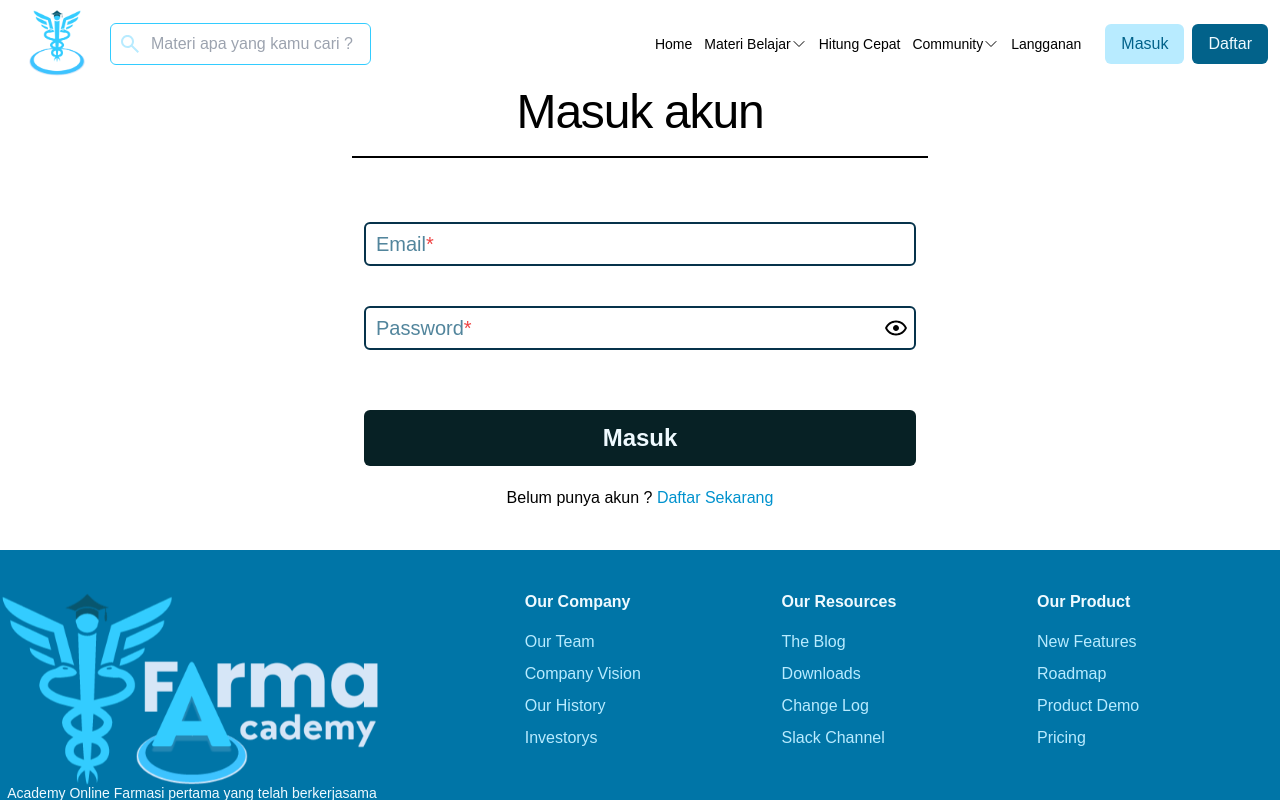
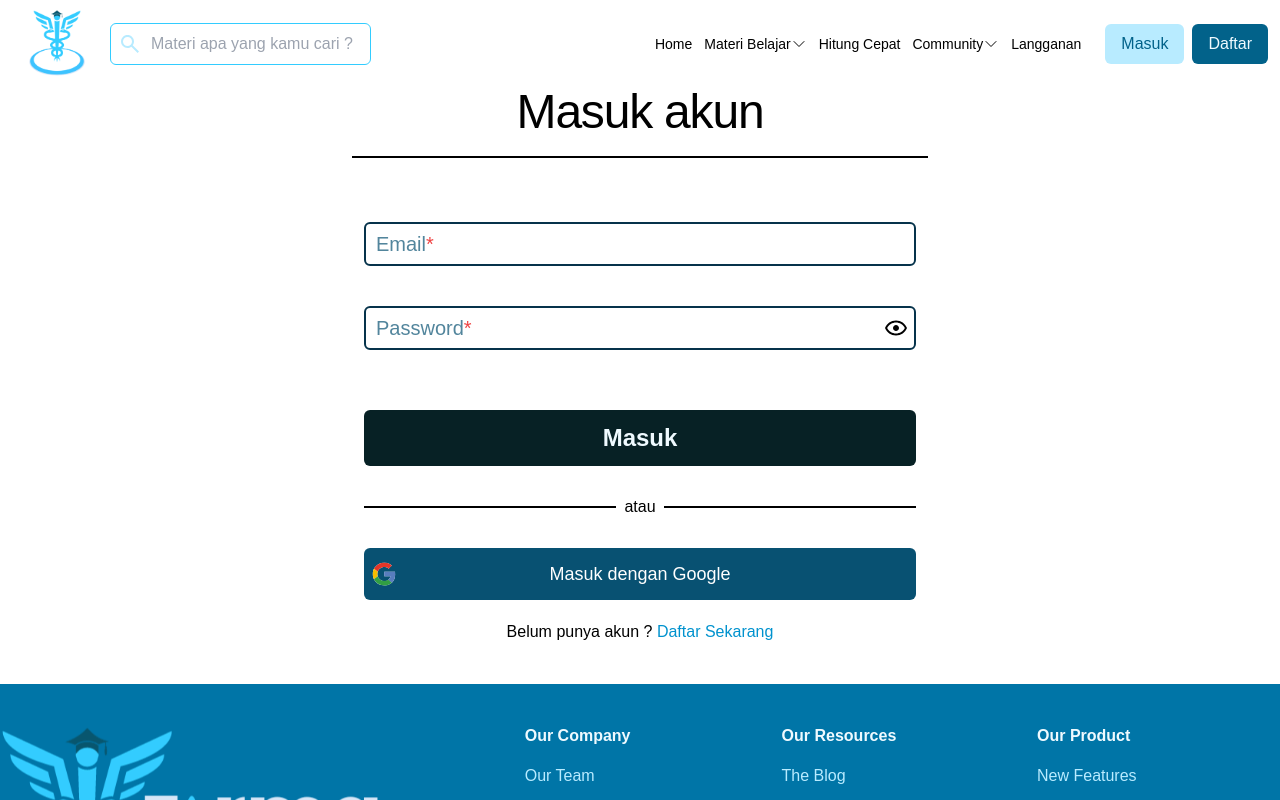
Before and after one commit to dalevar/farma_academy, a React (Vite) app: page /login in a window 1280 px wide. Shown: the top 800 px of the page. Built offline with nearby package versions, Linux system fonts and the light colour scheme.

Commit message:
landing page something added and login google button added

```diff
--- a/src/components/Icons.jsx
+++ b/src/components/Icons.jsx
@@ -80,7 +80,7 @@ export function IconEyes() {
 }
 
 // eslint-disable-next-line react/prop-types
-export function IconChecked({className}) {
+export function IconChecked({ className }) {
     return (
         <svg xmlns="http://www.w3.org/2000/svg" className={`w-full h-full ${className}`} viewBox="0 0 24 24" fill="none">
             <path d="M10.243 16.314L6 12.07L7.414 10.656L10.243 13.484L15.899 7.82703L17.314 9.24203L10.243 16.312V16.314Z" fill="black" />
@@ -92,7 +92,26 @@ export function IconChecked({className}) {
 export function IconComment() {
     return (
         <svg xmlns="http://www.w3.org/2000/svg" width="20" height="20" viewBox="0 0 20 20" fill="none">
-            <path d="M5.83268 15C5.59657 15 5.39852 14.92 5.23852 14.76C5.07852 14.6 4.99879 14.4022 4.99935 14.1666V12.5H15.8327V4.99996H17.4993C17.7355 4.99996 17.9335 5.07996 18.0935 5.23996C18.2535 5.39996 18.3332 5.59774 18.3327 5.8333V18.3333L14.9993 15H5.83268ZM1.66602 14.1666V2.49996C1.66602 2.26385 1.74602 2.0658 1.90602 1.9058C2.06602 1.7458 2.26379 1.66607 2.49935 1.66663H13.3327C13.5688 1.66663 13.7668 1.74663 13.9268 1.90663C14.0868 2.06663 14.1666 2.26441 14.166 2.49996V9.99996C14.166 10.2361 14.086 10.4341 13.926 10.5941C13.766 10.7541 13.5682 10.8339 13.3327 10.8333H4.99935L1.66602 14.1666ZM12.4993 9.16663V3.3333H3.33268V9.16663H12.4993Z" fill="black" fillOpacity="0.8"/>
+            <path d="M5.83268 15C5.59657 15 5.39852 14.92 5.23852 14.76C5.07852 14.6 4.99879 14.4022 4.99935 14.1666V12.5H15.8327V4.99996H17.4993C17.7355 4.99996 17.9335 5.07996 18.0935 5.23996C18.2535 5.39996 18.3332 5.59774 18.3327 5.8333V18.3333L14.9993 15H5.83268ZM1.66602 14.1666V2.49996C1.66602 2.26385 1.74602 2.0658 1.90602 1.9058C2.06602 1.7458 2.26379 1.66607 2.49935 1.66663H13.3327C13.5688 1.66663 13.7668 1.74663 13.9268 1.90663C14.0868 2.06663 14.1666 2.26441 14.166 2.49996V9.99996C14.166 10.2361 14.086 10.4341 13.926 10.5941C13.766 10.7541 13.5682 10.8339 13.3327 10.8333H4.99935L1.66602 14.1666ZM12.4993 9.16663V3.3333H3.33268V9.16663H12.4993Z" fill="black" fillOpacity="0.8" />
         </svg>
     )
 }
+
+export function IconGoogle() {
+    return (
+        <svg xmlns="http://www.w3.org/2000/svg" className="w-full h-full" viewBox="0 0 32 31" fill="none">
+            <g clipPath="url(#clip0_830_2959)">
+                <path d="M11.2636 1.01958C8.16625 2.09409 5.49507 4.13355 3.64245 6.83838C1.78983 9.54322 0.853419 12.7709 0.970761 16.0472C1.0881 19.3236 2.25301 22.476 4.29438 25.0414C6.33575 27.6067 9.14599 29.4499 12.3123 30.3001C14.8793 30.9624 17.5688 30.9915 20.1495 30.3848C22.4874 29.8597 24.6488 28.7364 26.4221 27.125C28.2678 25.3966 29.6075 23.1979 30.2971 20.7651C31.0465 18.1196 31.1799 15.3376 30.6871 12.6325H16.2721V18.6121H24.6203C24.4534 19.5658 24.0959 20.476 23.5691 21.2883C23.0422 22.1006 22.3569 22.7983 21.5542 23.3396C20.5349 24.0142 19.3857 24.4679 18.1805 24.6716C16.9719 24.8964 15.7321 24.8964 14.5235 24.6716C13.2984 24.4186 12.1395 23.913 11.1207 23.187C9.48391 22.0283 8.25487 20.3823 7.60902 18.4837C6.95242 16.5496 6.95242 14.4528 7.60902 12.5186C8.06875 11.1629 8.82875 9.92853 9.8323 8.90763C10.9807 7.71788 12.4347 6.86743 14.0346 6.44961C15.6346 6.03179 17.3187 6.06273 18.9022 6.53903C20.1393 6.9186 21.2706 7.58208 22.2057 8.47653C23.147 7.54008 24.0866 6.6012 25.0247 5.65989C25.5091 5.15372 26.0371 4.67177 26.5142 4.15349C25.0866 2.82513 23.4109 1.79144 21.5832 1.11161C18.2549 -0.0969271 14.613 -0.129405 11.2636 1.01958Z" fill="white" />
+                <path d="M11.2635 1.01954C14.6126 -0.13023 18.2545 -0.0986067 21.5831 1.10915C23.4111 1.7936 25.086 2.83226 26.5116 4.16555C26.0273 4.68384 25.5163 5.16821 25.0222 5.67196C24.0825 6.61003 23.1436 7.54488 22.2055 8.47649C21.2704 7.58204 20.1392 6.91856 18.9021 6.53899C17.3191 6.06101 15.635 6.02829 14.0347 6.4444C12.4343 6.86051 10.9795 7.70939 9.82977 8.8979C8.82622 9.91881 8.06622 11.1532 7.60648 12.5089L2.58594 8.6218C4.38299 5.05816 7.49447 2.33225 11.2635 1.01954Z" fill="#E33629" />
+                <path d="M1.25343 12.4726C1.52308 11.1352 1.97109 9.84001 2.58546 8.62183L7.60601 12.5186C6.94941 14.4528 6.94941 16.5495 7.60601 18.4837C5.9333 19.7754 4.25978 21.0735 2.58546 22.3781C1.04794 19.3176 0.579017 15.8305 1.25343 12.4726Z" fill="#F8BD00" />
+                <path d="M16.2726 12.6301H30.6876C31.1804 15.3352 31.047 18.1173 30.2976 20.7628C29.608 23.1955 28.2683 25.3942 26.4226 27.1226C24.8024 25.8584 23.1749 24.6039 21.5547 23.3397C22.3579 22.7978 23.0436 22.0994 23.5704 21.2862C24.0973 20.4731 24.4545 19.5619 24.6208 18.6073H16.2726C16.2701 16.6165 16.2726 14.6233 16.2726 12.6301Z" fill="#587DBD" />
+                <path d="M2.58398 22.378C4.25831 21.0864 5.93182 19.7882 7.60453 18.4836C8.25168 20.3829 9.48247 22.029 11.1211 23.1869C12.143 23.9095 13.3044 24.411 14.5311 24.6594C15.7397 24.8842 16.9795 24.8842 18.1881 24.6594C19.3933 24.4557 20.5425 24.002 21.5618 23.3274C23.182 24.5916 24.8095 25.8461 26.4298 27.1104C24.6567 28.7227 22.4952 29.8468 20.1571 30.3726C17.5764 30.9793 14.8869 30.9502 12.3199 30.2879C10.2897 29.7458 8.39328 28.7902 6.74961 27.4809C5.01004 26.0995 3.58915 24.3589 2.58398 22.378Z" fill="#319F43" />
+            </g>
+            <defs>
+                <clipPath id="clip0_830_2959">
+                    <rect width="31" height="31" fill="white" transform="translate(0.464844)" />
+                </clipPath>
+            </defs>
+        </svg>
+    )
+}
--- /dev/null
+++ b/src/components/buttons/ButtonGoogleLogin.jsx
@@ -0,0 +1,7 @@
+import { IconGoogle } from "../Icons";
+
+export default function ButtonGoogleLogin() {
+    return (
+        <button type="button" className="text-center bg-primary-dark py-3 w-full text-white text-lg relative flex justify-center items-center rounded-md"><span className="absolute left-2 inline-block w-6 h-6"><IconGoogle /></span>Masuk dengan Google</button>
+    )
+}
--- a/src/pages/authentication/login/App.jsx
+++ b/src/pages/authentication/login/App.jsx
@@ -2,6 +2,7 @@ import { Link } from "react-router-dom";
 import ButtonSubmit from "../../../components/buttons/ButtonSubmit";
 import PasswordInput from "../../../components/inputs/PasswordInput";
 import TextInput from '../../../components/inputs/TextInput'
+import ButtonGoogleLogin from "../../../components/buttons/ButtonGoogleLogin";
 
 export default function LoginPage() {
     return (
@@ -15,6 +16,15 @@ export default function LoginPage() {
                     <div className="mt-5">
                         <ButtonSubmit text="Masuk" />
                     </div>
+
+                    {/* separator */}
+                    <div className="flex justify-center items-center">
+                        <div className="bg-white px-2 absolute">atau</div>
+                        <div className="border-b-2 border-black w-full"></div>
+                    </div>
+
+                    <ButtonGoogleLogin />
+
                     <div className="-mt-5">
                         <p className="break-words text-center">Belum punya akun ? <Link to={'/register'} className="text-farma-600">Daftar Sekarang</Link></p>
                     </div>
--- a/src/pages/authentication/register/App.jsx
+++ b/src/pages/authentication/register/App.jsx
@@ -1,3 +1,4 @@
+import ButtonGoogleLogin from "../../../components/buttons/ButtonGoogleLogin";
 import ButtonSubmit from "../../../components/buttons/ButtonSubmit";
 import PasswordInput from "../../../components/inputs/PasswordInput";
 import TextInput from '../../../components/inputs/TextInput'
@@ -18,6 +19,15 @@ export default function RegisterPage() {
                     <div className="mt-5">
                         <ButtonSubmit text="Daftar" />
                     </div>
+
+                    {/* separator */}
+                    <div className="flex justify-center items-center">
+                        <div className="bg-white px-2 absolute">atau</div>
+                        <div className="border-b-2 border-black w-full"></div>
+                    </div>
+
+                    <ButtonGoogleLogin />
+
                     <div className="-mt-5">
                         <p className="break-words text-center">Sudah punya akun ? <Link to={'/login'} className="text-farma-600">Masuk Sekarang</Link></p>
                     </div>
--- a/src/pages/landing_page/App.jsx
+++ b/src/pages/landing_page/App.jsx
@@ -1,7 +1,8 @@
 import BannerSection from "./BannerSection";
-import CTAsection from "./CTA";
+import CTASection from "./CTA";
 import CalculatorSection from "./CalculatorSection";
 import OfferSection from "./OfferSection";
+import TheSolutionOffered from "./TheSolutionOfferedSection";
 import TrustedBySection from "./TrustedBySection";
 
 const LandingPage = () => {
@@ -19,10 +20,11 @@ const LandingPage = () => {
       {/* penawaran mendaftar */}
       <OfferSection />
 
+      {/* CTA before Footer */}
+      <CTASection />
 
-
-      {/* CTA before Footer */}
-      <CTAsection />
+      {/* the solution offered */}
+      <TheSolutionOffered />
     </div>
   );
 };
--- a/src/pages/landing_page/CTA.jsx
+++ b/src/pages/landing_page/CTA.jsx
@@ -1,6 +1,6 @@
 import { Link } from "react-router-dom";
 
-export default function CTAsection() {
+export default function CTASection() {
   return (
     <section className="py-[4rem] bg-farma-700 text-farma-50">
       <div className="text-center">
--- /dev/null
+++ b/src/pages/landing_page/TheSolutionOfferedSection.jsx
@@ -0,0 +1,13 @@
+import { Link } from "react-router-dom";
+
+export default function TheSolutionOffered() {
+    return (
+        <section>
+            <div className="flex justify-between container mx-auto border-b-2">
+                <p className="">Solusi belajar farmasi yang terjangkau dan efektif</p>
+                <Link className="py-2 px-3 bg-farma-700 text-white rounded-md">Daftar Sekarang</Link>
+            </div>
+            <div></div>
+        </section>
+    )
+}
```
